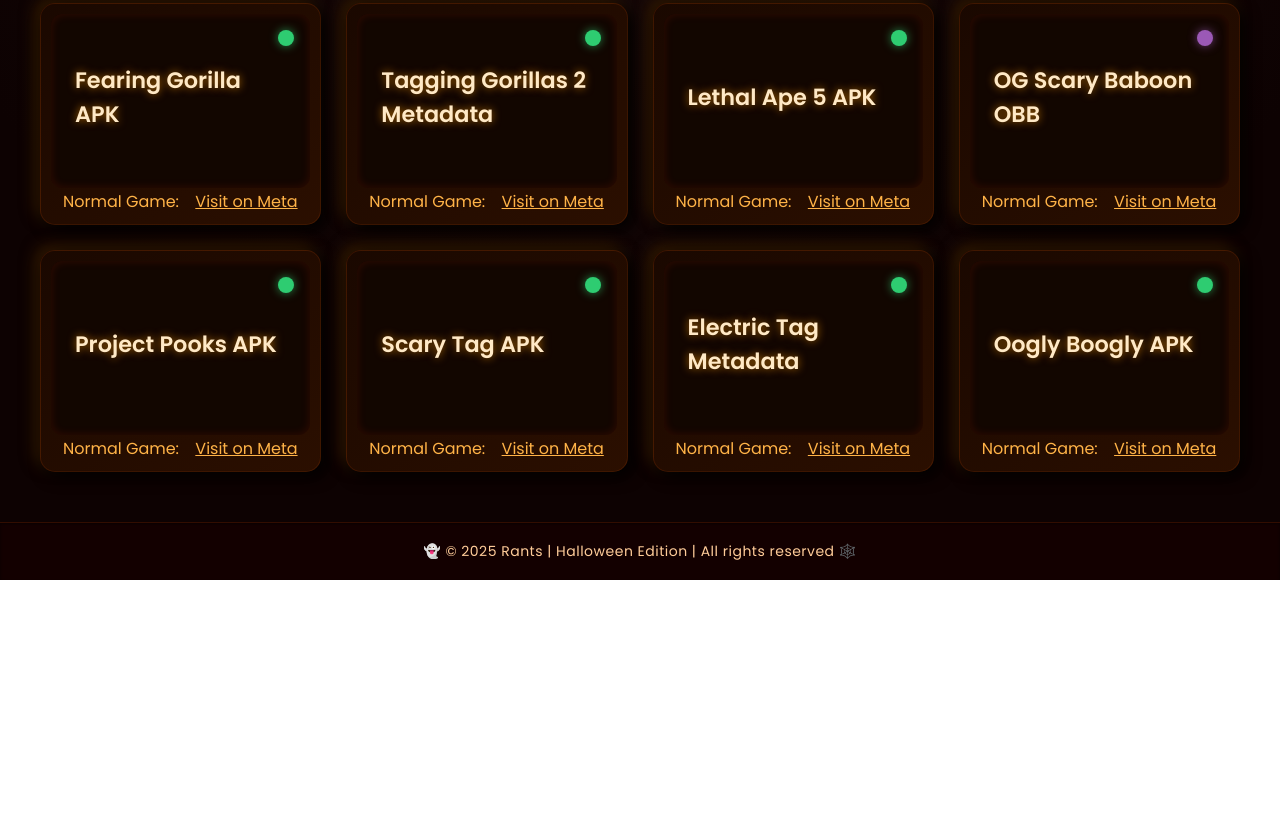
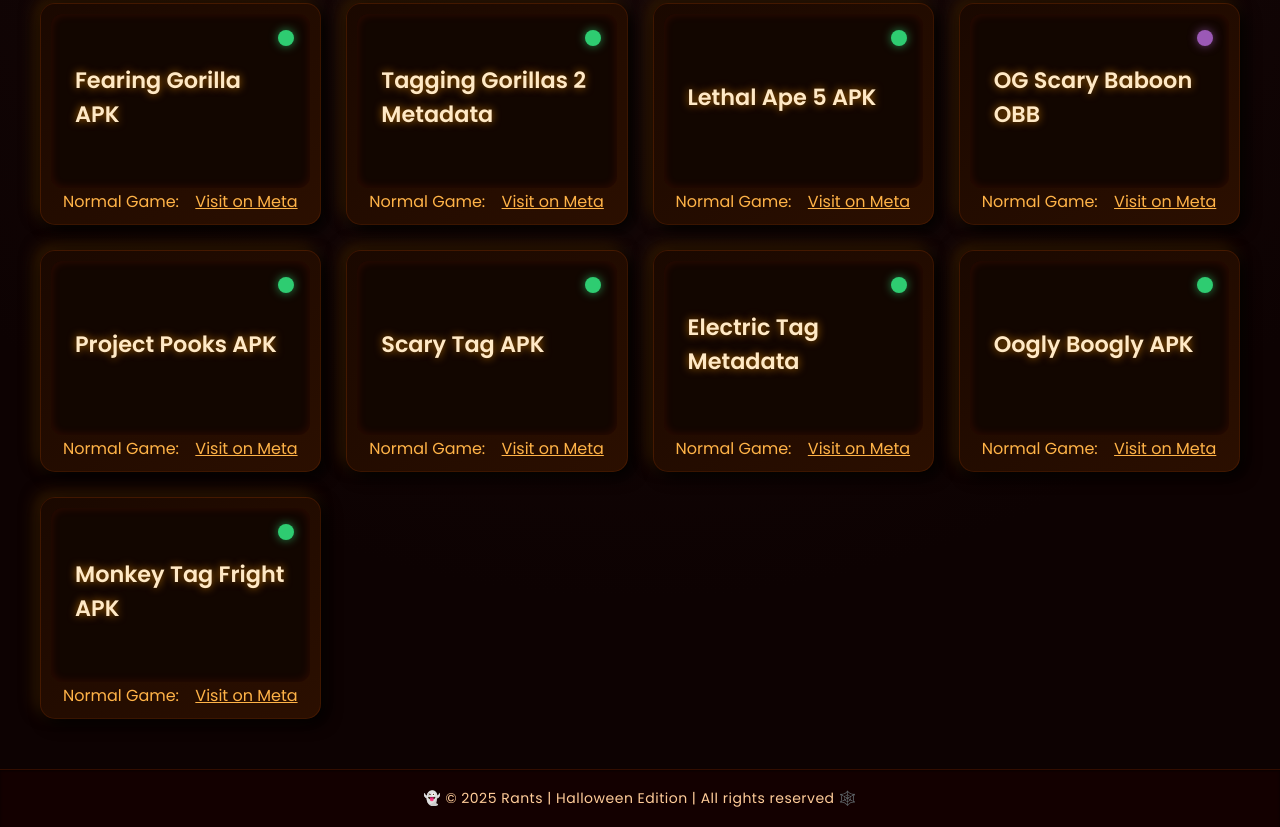
Before and after one commit to rantsszi/rants-mods, a plain HTML site: page index.html in a window 1280 px wide. Shown: the part 322-1149 px from the top of the page. Before the commit the page ends 902 px from the top, so only its background shows below. Drawn offline with Linux system fonts and the light colour scheme.

Commit message:
Update index.html

```diff
--- a/index.html
+++ b/index.html
@@ -328,6 +328,19 @@
         Visit on Meta
       </a>
     </div>
+
+    <div class="platform">
+      <a href="https://gofile.io/d/KhPTOH" class="game-link" target="_blank" rel="noopener noreferrer">
+        <div class="game-card">
+          <div class="status-circle green"></div>
+          <div class="game-title">Monkey Tag Fright APK</div>
+        </div>
+      </a>
+      <span class="game-status">Normal Game:</span>
+      <a href="https://www.meta.com/en-gb/experiences/monkey-tag-fright/24333634769598807/" target="_blank" rel="noopener noreferrer" class="game-status">
+        Visit on Meta
+      </a>
+    </div>
   </div>
 
   <footer>
```
